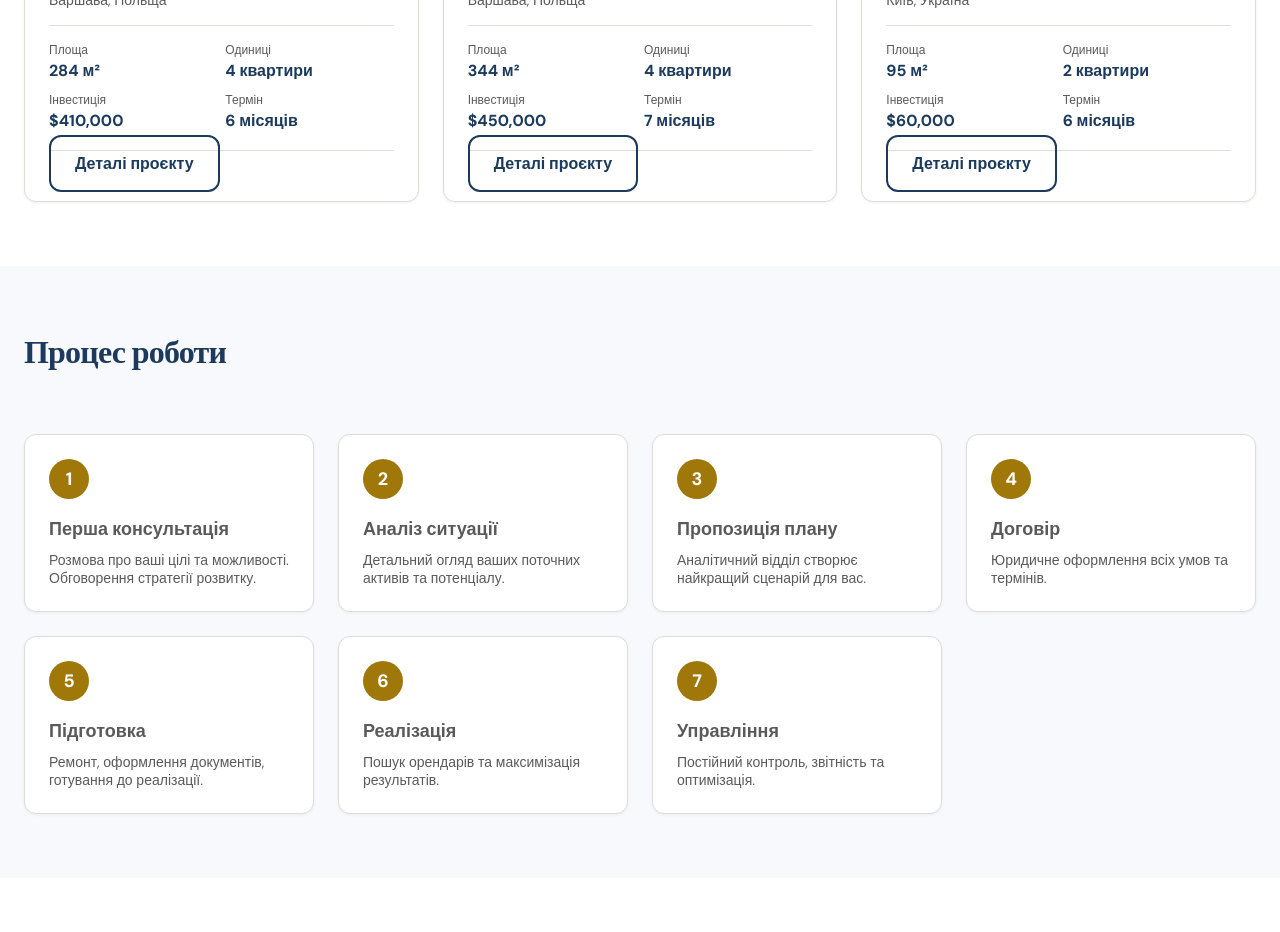
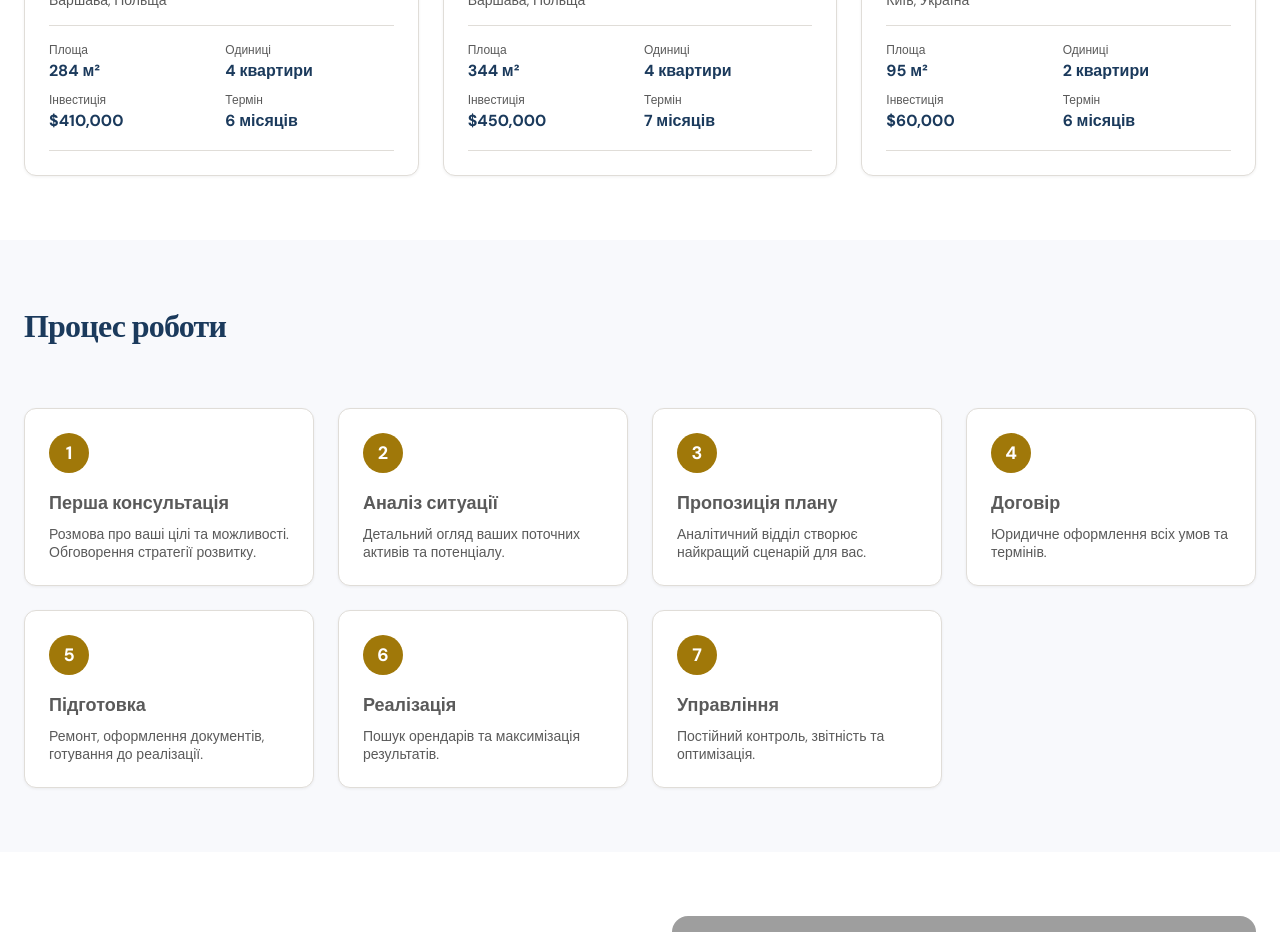
Before and after one commit to bibabum/sis-website, a Next.js app: page / in a window 1280 px wide. Shown: the part 2460-3392 px from the top of the page. Built offline with nearby package versions, Linux system fonts and the light colour scheme; grey boxes are pictures that could not be loaded.

Commit message:
Remove project detail buttons from projects section

```diff
--- a/app/page.tsx
+++ b/app/page.tsx
@@ -287,9 +287,6 @@ export default function Home() {
                       </div>
                     </div>
 
-                    <Link href="/projects" className="btn-secondary w-full text-center">
-                      Деталі проєкту
-                    </Link>
                   </div>
                 </motion.div>
               ))}
```
